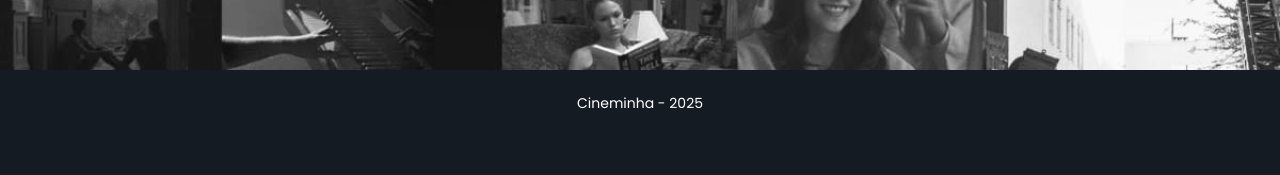
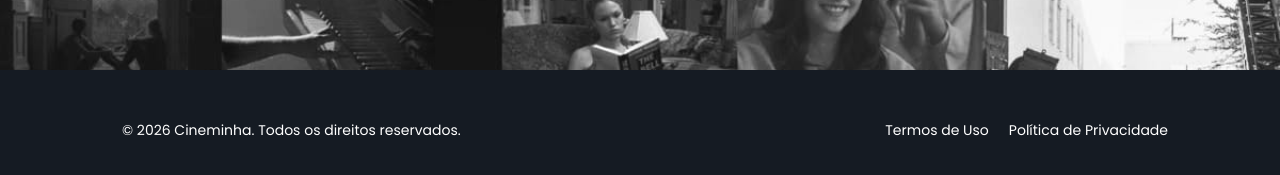
Before and after one commit to lucasecs92/movie-streaming, a Next.js app in the folder streaming-root/: page / in a window 1280 px wide. Shown: the part 1765-1940 px from the top of the page. Before the commit the page ends 1902 px from the top, so only its background shows below. Built offline with nearby package versions, Linux system fonts and the light colour scheme; no server answers.

Commit message:
fix
ajustes de tamanho e add links dentro do footer

```diff
--- a/streaming-root/src/components/Footer.jsx
+++ b/streaming-root/src/components/Footer.jsx
@@ -3,7 +3,11 @@ import styles from "../styles/Footer.module.scss";
 export default function Footer() {
   return (
     <footer className={styles.footer}>
-      <p>Cineminha - 2025</p>
+      <p>&copy; 2026 Cineminha. Todos os direitos reservados.</p>
+      <ul className={styles.footerLinks}>
+        <li><a href="/terms">Termos de Uso</a></li>
+        <li><a href="/privacy">Política de Privacidade</a></li>
+      </ul>
     </footer>
   );
 }
--- a/streaming-root/src/styles/Footer.module.css
+++ b/streaming-root/src/styles/Footer.module.css
@@ -1,13 +1,31 @@
 .footer {
-  padding: 0.8rem;
+  padding: 2.5rem 7rem;
   width: 100%;
   background-color: #151B23;
   display: flex;
-  justify-content: center;
+  justify-content: space-between;
   align-items: center;
+  font-size: 14px;
 }
 .footer p {
   margin: 10px;
   color: #ffffff;
-  font-size: 14px;
+}
+
+.footerLinks {
+  list-style: none;
+  padding: 0;
+  margin: 0;
+  display: flex;
+  gap: 20px;
+}
+
+.footerLinks a {
+  text-decoration: none;
+  color: #ffffff;
+  transition: color 0.3s ease;
+}
+
+.footerLinks a:hover {
+  color: rgba(204, 204, 204, 0.7333333333);
 }/*# sourceMappingURL=Footer.module.css.map */
--- a/streaming-root/src/styles/Footer.module.scss
+++ b/streaming-root/src/styles/Footer.module.scss
@@ -1,16 +1,34 @@
 @use 'variables' as *;
 
 .footer {
-    padding: 0.8rem;
+    padding: 2.5rem 7rem;
     width: 100%;
     background-color: $color-bg-dark;
     display: flex;
-    justify-content: center;
+    justify-content: space-between;
     align-items: center;
+    font-size: 14px;
 
     p {
         margin: 10px;
         color: $color-white;
-        font-size: 14px;
     }
 }
+
+.footerLinks {
+    list-style: none;
+    padding: 0;
+    margin: 0;
+    display: flex;
+    gap: 20px;
+}
+
+.footerLinks a {
+    text-decoration: none;
+    color: $color-white;
+    transition: color 0.3s ease;
+}
+
+.footerLinks a:hover {
+    color: $color-text-dimmed;
+}
```
Also changed, not shown: 1 other file (tests, documents, lock files or other folders).
